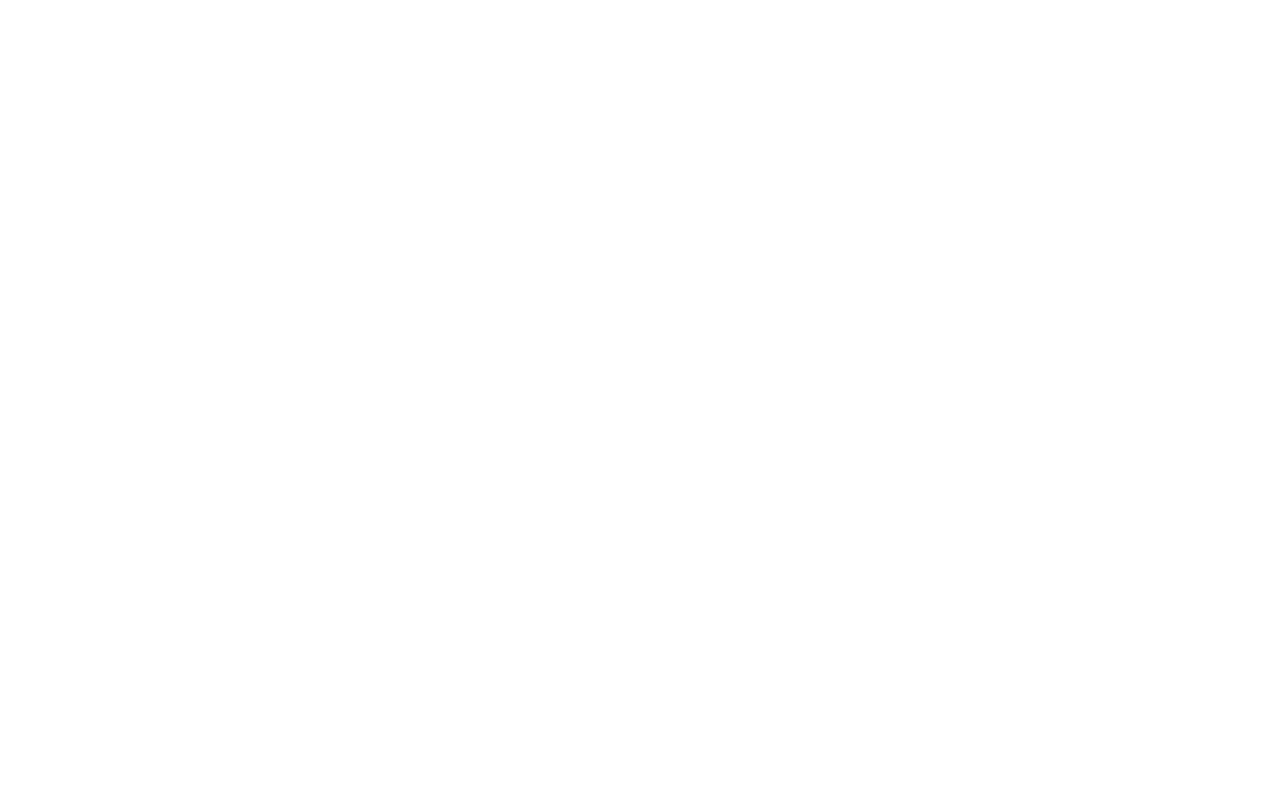
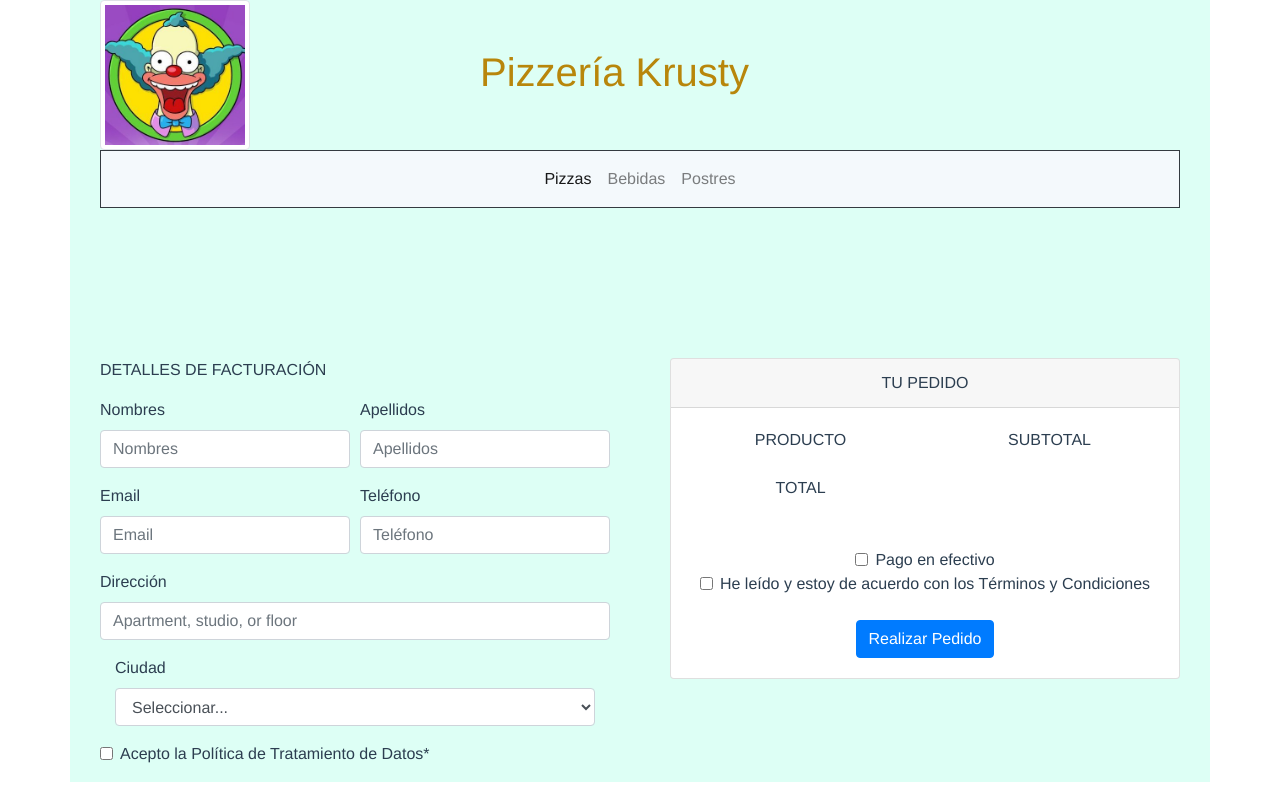
Before and after one commit to Edijosmen/krustypizza, a Vue app: page /Detalles-facturacion in a window 1280 px wide. Before the commit this address had no page. Shown: the top 800 px of the page. Built offline with nearby package versions, Linux system fonts and the light colour scheme.

Commit message:
DisenoFacturacionuno

```diff
--- a/src/router/index.js
+++ b/src/router/index.js
@@ -28,7 +28,7 @@ const routes = [
     component: () => import(/* webpackChunkName: "Inicio" */ '../views/Pizza.vue')
   },
   {
-    path: '/Detalle-facturacion',
+    path: '/Detalles-facturacion',
     name: 'facturacion',
     component: () => import(/* webpackChunkName: "Inicio" */ '../views/Detalles_Facturacion.vue')
   },
--- a/src/views/Detalles_Facturacion.vue
+++ b/src/views/Detalles_Facturacion.vue
@@ -1,51 +1,78 @@
 <template>
     <div class="container">
+        <!--LOGO-->
         <div class="row">
-                <div class="col">
-                Primera Columna
+                <div class="col-4">
+                    <div class="container ">
+                        <div class="logo ">
+                            <img class="img-fluid img-thumbnail" src="../assets/img/krostyanuncio.jpg">
+                        </div>
+                    </div>
+                </div>
+                <div class="col-md-8">
+                    <div class="container ">
+                        <div class="text-left mt-5 titulogo">
+                                <h1 class="align-center">Pizzería Krusty</h1>
+                        </div>
+                    </div>
                 </div>
         </div>
+        <!--NAVBAR-->
         <div class="row">
              <div class="col">
-                 Segunda Columna
+
+                   <div class="container">
+                        <nav class="border border-dark navbar navbar-light navbar-expand-sm" style="background-color: #f4f9fc;">
+                            <button class="navbar-toggler" type="button" data-toggle="collapse" data-target="#navbarTogglerDemo01" aria-controls="navbarTogglerDemo01" aria-expanded="false" aria-label="Toggle navigation">
+                            <span class="navbar-toggler-icon"></span>
+                            </button>
+
+                            <div class="collapse navbar-collapse" id="navbarTogglerDemo01">
+                            <div class="navbar-nav mx-auto text-center">
+                            <a class="nav-link active" href="#" tabindex="-1" aria-disabled="true">Pizzas</a>
+                            <a class="nav-link" href="#" tabindex="-1" aria-disabled="true">Bebidas</a>
+                            <a class="nav-link" href="#" tabindex="-1" aria-disabled="true">Postres</a>
+                            </div>
+                            </div>
+                        </nav>
+                    </div>
             </div>
         </div>
         <!--COLUMNA FORMULARIO DE FACTURACIÓN-->
-        <div class="row">
-            <div class="col-md-6">
-                Tercera Columna
+        <div class="row detalles">
+            <div class="col-xl-6">
                 <div class="container facturacion">
                                 <!--FORMULARIO KPVTO-->
                                 <form class="text-left">
                                     <p>DETALLES DE FACTURACIÓN</p>
                                     <div class="form-row">
-                                        <div class="form-group col-sm-6">
+                                        <div class="form-group col-xl-6">
                                             <label for="inputEmail4">Nombres</label>
                                             <input type="nombres" class="form-control" id="inputNombres4" placeholder="Nombres">
                                         </div>
-                                        <div class="form-group col-sm-6">
+                                        <div class="form-group col">
                                             <label for="inputPassword4">Apellidos</label>
                                             <input type="apellidos" class="form-control" id="inputApellidos4" placeholder="Apellidos">
                                         </div>
                                     </div>
                                     <div class="form-row">
-                                        <div class="form-group col-sm-6">
+                                        <div class="form-group col-xl-6">
                                         <label for="inputEmail4">Email</label>
                                         <input type="email" class="form-control" id="inputEmail4" placeholder="Email">
                                         </div>
-                                        <div class="form-group col-md-6">
+                                        <div class="form-group col-xl-6">
                                         <label for="inputPassword4">Teléfono</label>
                                         <input type="telefono" class="form-control" id="inputTelefono4" placeholder="Teléfono">
                                         </div>
                                     </div>
                                     <div class="form-row">
-                                        <div class="form-group col-md-12">
+                                        <div class="form-group col-xl-12">
                                             <label for="inputAddress2">Dirección</label>
                                             <input type="text" class="form-control" id="inputAddress2" placeholder="Apartment, studio, or floor">
                                         </div>
                                     </div>
                                     <div class="form-group">
-                                        <div class="form-group col-md-12">
+                                        <div class="form-group col-xl-12">
                                         <label for="inputCity">Ciudad</label>
                                         <select id="inputCity" class="form-control">
                                             <option selected>Seleccionar...</option>
@@ -68,8 +95,7 @@
 
             </div>
             <!--COLUMNA DETALLE DE PEDIDO-->
-           <div class="col-md-6">
-                Cuarta Columna
+           <div class="col-xl-6">
                 <div class="container facturacion">
 
                      <div class="card text-center">
@@ -126,22 +152,40 @@
         </div>
 
     </div>
+    <div>
+         <Foother/>
+   </div>
 </template>
 
 <script>
-export default {
-  name: "Foother",
-  props: {
-    msg: String,
-  },
-};
+    import Foother from '@/components/Foother.vue'
+    export default {
+    name: 'Footer',
+    components: {
+        Foother
+     }
+    }
 </script>
 
 <style scoped>
+
+    .container{
+        background: #ddfff5;
+        background-repeat: no-repeat;
+        background-size: cover;
+
+    }
+
      .facturacion{
         margin-top: 150px;
     }
 
+  .logo{
+      width: 150px;
+  }
+  .titulogo{
+        color: darkgoldenrod;
+  }
 
 
 </style>
```
